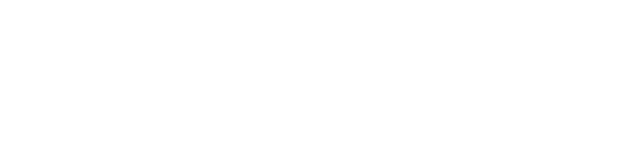
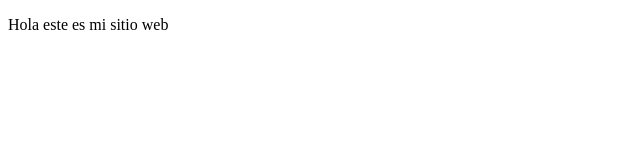
Before and after one commit to sergechv/proyectoDemoCursoPrework, a plain HTML site: page index.html in a window 1280 px wide. Shown: the whole page, without its empty margins (0-640 px from the left). Drawn offline with Linux system fonts and the light colour scheme.

Commit message:
se agrego un parrafo

```diff
--- a/index.html
+++ b/index.html
@@ -7,6 +7,8 @@
     <title>Hola Mundo</title>
 </head>
 <body>
-
+    <p>
+        Hola este es mi sitio web
+    </p>
 </body>
 </html>
```
